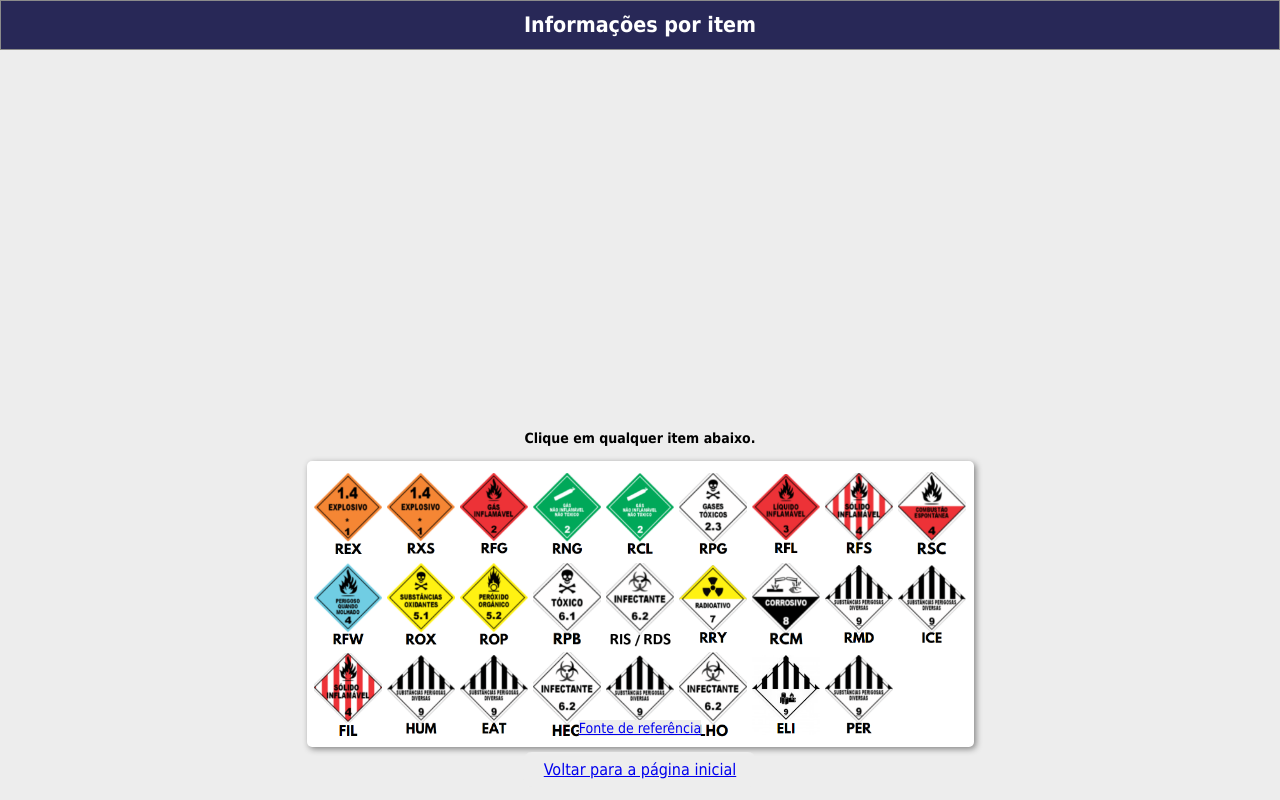
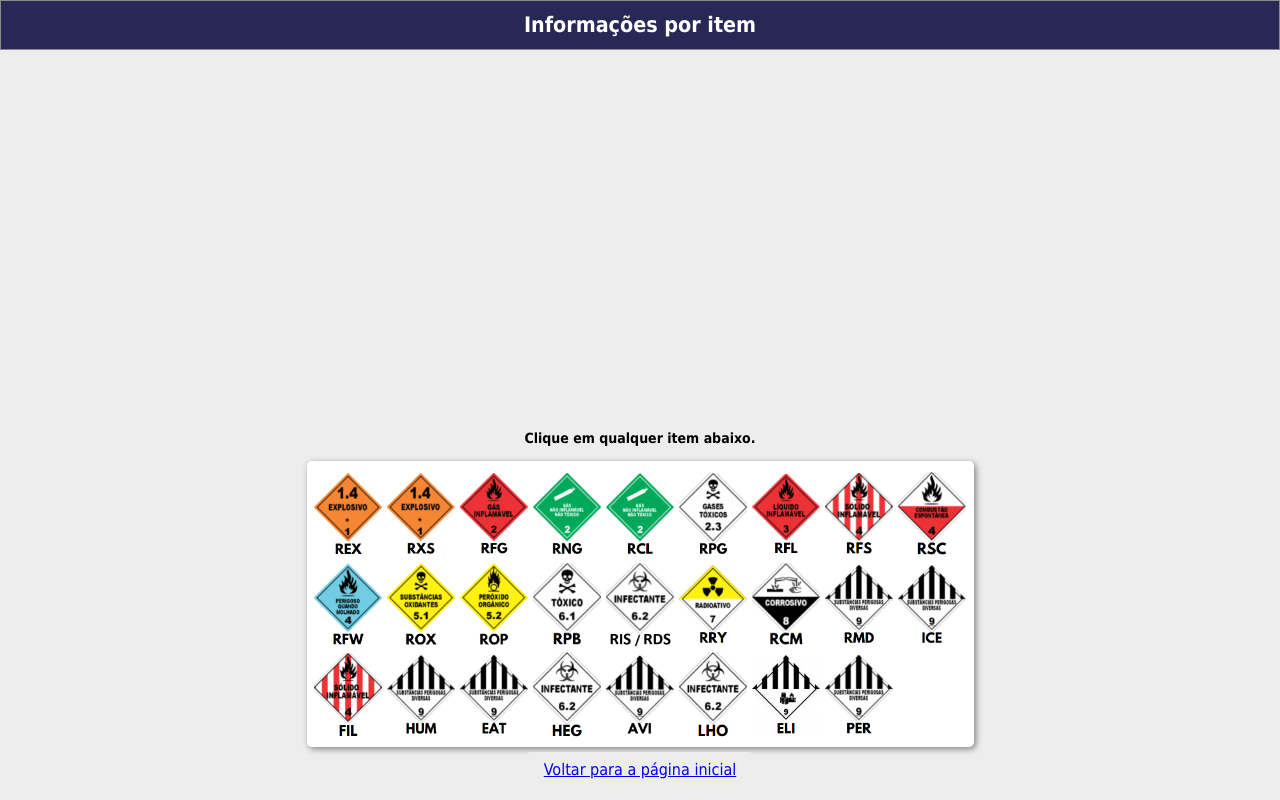
Before and after one commit to cadu-monteiro/dgr, a plain HTML site: page informacoes.html in a window 1280 px wide. Drawn offline with Linux system fonts and the light colour scheme.

Commit message:
Update informacoes.html

```diff
--- a/informacoes.html
+++ b/informacoes.html
@@ -189,9 +189,8 @@
 
 
 </body>
-<div id="version"><a href="fonte_referencia.html"
-    >Fonte de referência
-    </a></div>
+<div id="version"><a href=""></a>
+</div>
 </div>
 
 </html>
```
